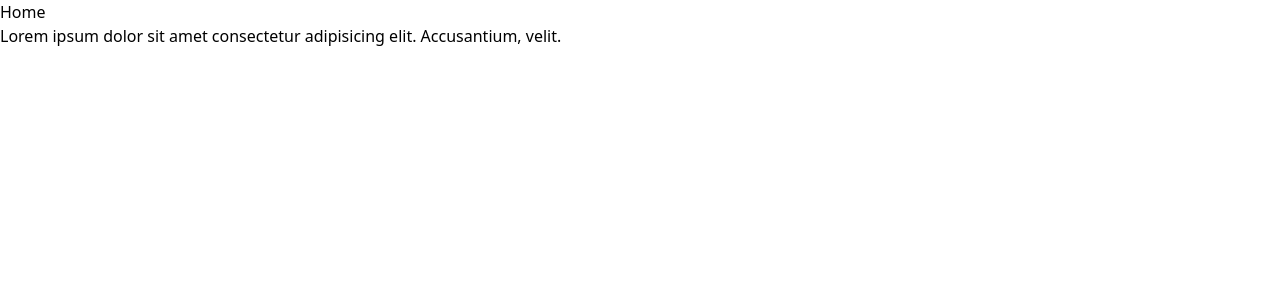
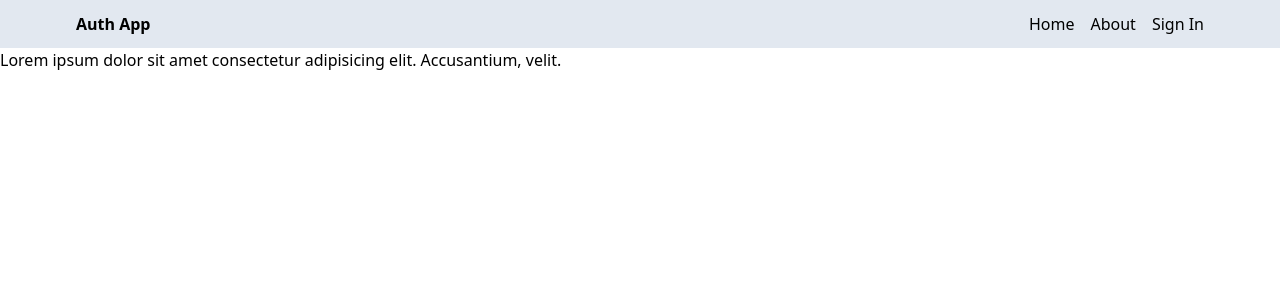
Before and after one commit to YokiiEditz/auth-mern, a React (Vite) app in the folder client/: page / in a window 1280 px wide. Shown: the top 300 px of the page. Built offline with nearby package versions, Linux system fonts and the light colour scheme.

Commit message:
header component

```diff
--- a/client/src/App.jsx
+++ b/client/src/App.jsx
@@ -6,6 +6,7 @@
 import Profile from "./pages/Profile";
 import SignUp from "./pages/SignUp";
 import SignIn from "./pages/SignIn";
+import Header from "./components/Header";
 
 export const API_URL = "http://localhost:3001/api/users";
 
@@ -20,6 +21,7 @@
 
   return (
     <>
+      <Header />
       <Routes>
         <Route path="/" element={<Home />} />
         <Route path="/about" element={<About />} />
--- /dev/null
+++ b/client/src/components/Header.jsx
@@ -0,0 +1,30 @@
+import { Link } from "react-router-dom";
+
+const Header = () => {
+  //   const navLinks = ["home", "about", "profile", "signin", "signup"];
+  return (
+    <>
+      <div className="bg-slate-200">
+        <div className="max-w-6xl mx-auto p-3 flex justify-between items-center">
+          <Link to="/">
+            <h1 className="font-bold">Auth App</h1>
+          </Link>
+
+          <ul className="flex gap-4 items-center">
+            <Link to="/">
+              <li>Home</li>
+            </Link>
+            <Link to="/about">
+              <li>About</li>
+            </Link>
+            <Link to="/sign-in">
+              <li>Sign In</li>
+            </Link>
+          </ul>
+        </div>
+      </div>
+    </>
+  );
+};
+
+export default Header;
--- a/client/src/pages/Home.jsx
+++ b/client/src/pages/Home.jsx
@@ -1,14 +1,13 @@
 const Home = () => {
   return (
-    <div>
+    <>
       <div>
-        <h2>Home</h2>
         <p>
           Lorem ipsum dolor sit amet consectetur adipisicing elit. Accusantium,
           velit.
         </p>
       </div>
-    </div>
+    </>
   );
 };
 
```
